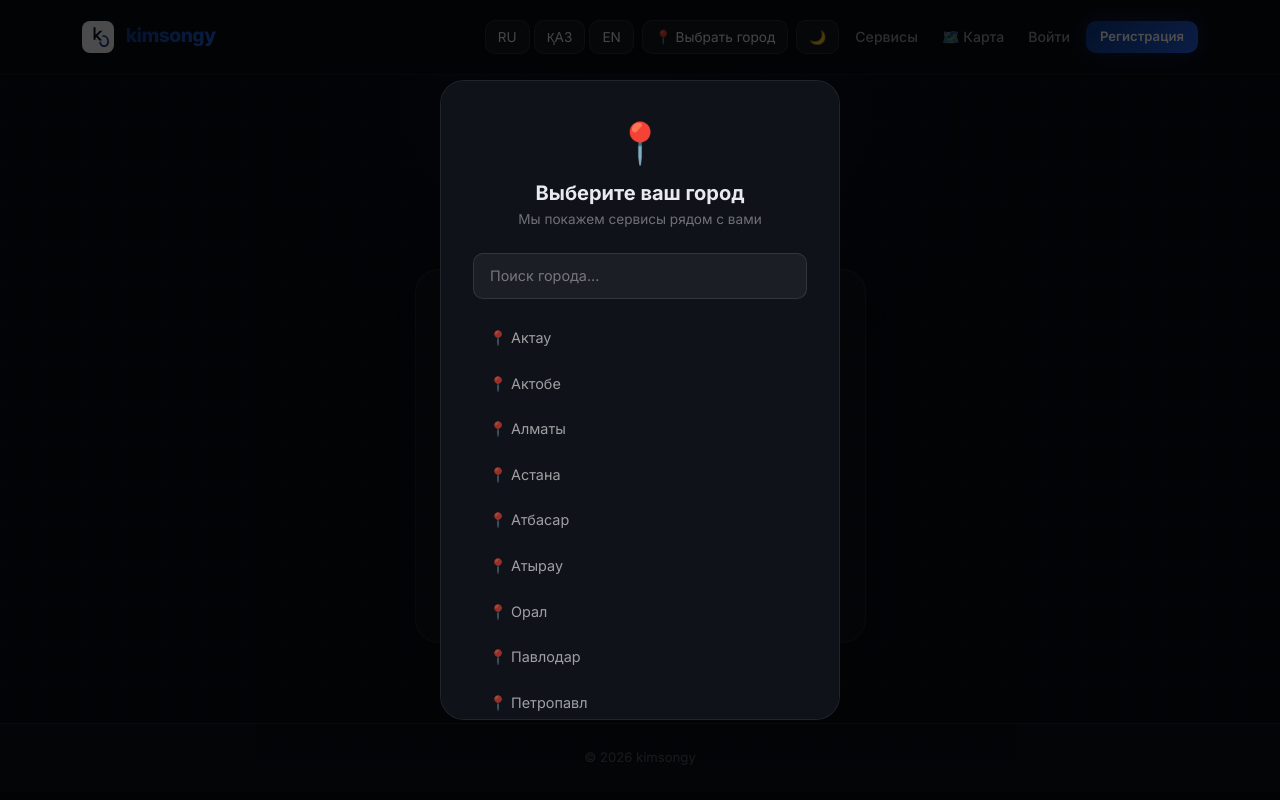
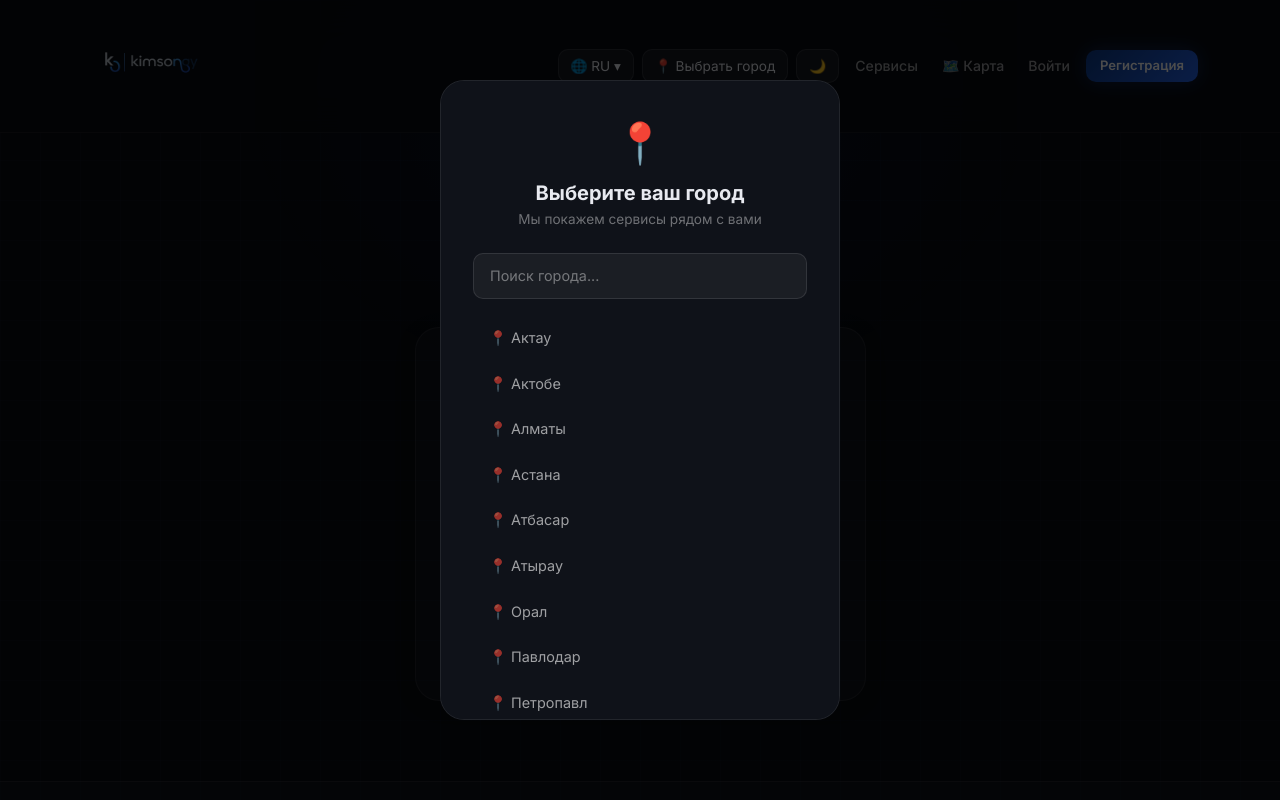
Before and after one commit to Yel-Aman/service-booker, a Django app: page /accounts/login/?next=/bookings/review/1/ in a window 1280 px wide. Run offline with Django 5.2, Linux system fonts and the light colour scheme; data comes from the database, SQL or seed files in the repository.

Commit message:
Add kimsongy logo, language dropdown, rebrand

```diff
--- a/templates/base.html
+++ b/templates/base.html
@@ -54,13 +54,17 @@
             --footer-bg: #1a1a1a;
         }
 
+        /* Переключение логотипа */
+        [data-theme="dark"] .logo-light { display: none; }
+        [data-theme="dark"] .logo-dark { display: inline; }
+        [data-theme="light"] .logo-light { display: inline; }
+        [data-theme="light"] .logo-dark { display: none; }
+
         body { background: var(--bg); color: var(--text); min-height: 100vh; background-image: linear-gradient(var(--grid-color) 1px, transparent 1px), linear-gradient(90deg, var(--grid-color) 1px, transparent 1px); background-size: 40px 40px; transition: background 0.3s, color 0.3s; }
         body::before { content: ''; position: fixed; top: -200px; left: 50%; transform: translateX(-50%); width: 800px; height: 600px; background: radial-gradient(ellipse, rgba(37,99,235,0.08) 0%, transparent 70%); pointer-events: none; z-index: 0; }
         .container { position: relative; z-index: 1; }
 
-        .navbar { background: var(--navbar-bg) !important; backdrop-filter: blur(20px); -webkit-backdrop-filter: blur(20px); border-bottom: 1px solid var(--navbar-border); padding: 16px 0; position: sticky; top: 0; z-index: 1000; }
-        .navbar-brand { font-weight: 800; font-size: 1.2rem; color: var(--text) !important; letter-spacing: -0.5px; }
-        .navbar-brand span { background: linear-gradient(135deg, #0a3a8a, #2563eb); -webkit-background-clip: text; -webkit-text-fill-color: transparent; }
+        .navbar { background: var(--navbar-bg) !important; backdrop-filter: blur(20px); -webkit-backdrop-filter: blur(20px); border-bottom: 1px solid var(--navbar-border); padding: 12px 0; position: sticky; top: 0; z-index: 1000; }
         .nav-link { color: var(--text-sub) !important; font-size: 0.88rem; font-weight: 500; transition: color 0.2s; }
         .nav-link:hover { color: #2563eb !important; }
 
@@ -92,9 +96,14 @@
         .theme-toggle { background: var(--city-btn-bg); border: 1px solid var(--city-btn-border); border-radius: 10px; padding: 6px 12px; color: var(--text); font-size: 0.85rem; cursor: pointer; transition: all 0.2s; }
         .theme-toggle:hover { background: rgba(37,99,235,0.2); }
 
-        .lang-selector { background: var(--city-btn-bg); border: 1px solid var(--city-btn-border); border-radius: 10px; padding: 6px 12px; color: var(--text); font-size: 0.85rem; cursor: pointer; transition: all 0.2s; text-decoration: none; }
-        .lang-selector:hover { background: rgba(37,99,235,0.2); color: var(--text); }
-        .lang-selector.active { background: rgba(37,99,235,0.3); color: #2563eb; border-color: rgba(37,99,235,0.4); }
+        .lang-dropdown { position: relative; }
+        .lang-btn { background: var(--city-btn-bg); border: 1px solid var(--city-btn-border); border-radius: 10px; padding: 6px 12px; color: var(--text); font-size: 0.85rem; cursor: pointer; transition: all 0.2s; display:flex; align-items:center; gap:4px; }
+        .lang-btn:hover { background: rgba(37,99,235,0.2); }
+        .lang-menu { display:none; position:absolute; top:calc(100% + 6px); right:0; background:var(--modal-bg); border:1px solid var(--border); border-radius:12px; padding:6px; min-width:120px; z-index:999; box-shadow:0 8px 24px rgba(0,0,0,0.3); }
+        .lang-dropdown:hover .lang-menu { display:block; }
+        .lang-menu form button { display:block; width:100%; text-align:left; padding:8px 12px; border-radius:8px; border:none; background:transparent; color:var(--text); font-size:0.85rem; cursor:pointer; transition:background 0.15s; }
+        .lang-menu form button:hover { background:rgba(37,99,235,0.2); }
+        .lang-menu form button.active { color:#2563eb; font-weight:600; }
 
         .city-modal { display:none; position:fixed; inset:0; background:rgba(0,0,0,0.7); z-index:9999; align-items:center; justify-content:center; }
         .city-modal.show { display:flex; }
@@ -120,15 +129,16 @@
             .hero { padding: 48px 20px; margin-bottom: 32px; border-radius: 20px; }
             .hero h1 { font-size: 2.2rem !important; letter-spacing: -1px !important; }
             .hero p { font-size: 0.95rem !important; }
-            .navbar { padding: 10px 0; }
+            .navbar { padding: 8px 0; }
             .navbar .container { flex-wrap: nowrap; overflow-x: auto; }
             .navbar-nav { flex-wrap: nowrap !important; gap: 8px !important; }
-            .city-selector, .theme-toggle, .lang-selector { font-size: 0.75rem; padding: 4px 8px; }
+            .city-selector, .theme-toggle, .lang-btn { font-size: 0.75rem; padding: 4px 8px; }
             .nav-link { font-size: 0.8rem !important; }
             .city-modal-content { width: calc(100% - 32px); margin: 16px; padding: 24px; }
             .card { border-radius: 12px; }
             .btn { padding: 8px 16px; font-size: 0.85rem; }
             #weather { display: none; }
+            .navbar-brand img { height: 36px !important; }
         }
 
         @keyframes pulse { 0%, 100% { transform: scale(1); } 50% { transform: scale(1.1); opacity: 0.8; } }
@@ -161,31 +171,44 @@
 <nav class="navbar navbar-expand-lg">
     <div class="container">
         <a class="navbar-brand" href="{% url 'home' %}">
-            <img src="{% static 'icons/icon-192.png' %}" style="height:32px; width:32px; border-radius:8px; margin-right:8px; vertical-align:middle;">
-            <span>kimsongy</span>
+            <img src="{% static 'kimsongy_logo.png' %}" alt="kimsongy" class="logo-light" style="height:58px; width:auto;">
+            <img src="{% static 'kimsongy_logo_white.png' %}" alt="kimsongy" class="logo-dark" style="height:98px; width:auto;">
         </a>
         <span id="weather" style="font-size:0.8rem; color:var(--text-muted); margin-left:12px;"></span>
         <div class="navbar-nav ms-auto d-flex flex-row gap-2 align-items-center">
-            <div class="d-flex gap-1">
-                <form action="{% url 'set_language' %}" method="post" style="display:inline;">
+
+            <!-- Выпадающее меню языков -->
+            <div class="lang-dropdown">
+                <button class="lang-btn">
+                    🌐
+                    {% if LANGUAGE_CODE == 'ru' %}RU
+                    {% elif LANGUAGE_CODE == 'kk' %}ҚАЗ
+                    {% elif LANGUAGE_CODE == 'en' %}EN
+                    {% else %}RU{% endif %}
+                    ▾
+                </button>
+                <div class="lang-menu">
+                    <form action="{% url 'set_language' %}" method="post">
                         {% csrf_token %}
                         <input type="hidden" name="language" value="ru">
                         <input type="hidden" name="next" value="{{ request.path }}">
-                    <button type="submit" class="lang-selector {% if LANGUAGE_CODE == 'ru' %}active{% endif %}">RU</button>
+                        <button type="submit" class="{% if LANGUAGE_CODE == 'ru' %}active{% endif %}">🇷🇺 Русский</button>
                     </form>
-                <form action="{% url 'set_language' %}" method="post" style="display:inline;">
+                    <form action="{% url 'set_language' %}" method="post">
                         {% csrf_token %}
                         <input type="hidden" name="language" value="kk">
                         <input type="hidden" name="next" value="{{ request.path }}">
-                    <button type="submit" class="lang-selector {% if LANGUAGE_CODE == 'kk' %}active{% endif %}">ҚАЗ</button>
+                        <button type="submit" class="{% if LANGUAGE_CODE == 'kk' %}active{% endif %}">🇰🇿 Қазақша</button>
                     </form>
-                <form action="{% url 'set_language' %}" method="post" style="display:inline;">
+                    <form action="{% url 'set_language' %}" method="post">
                         {% csrf_token %}
                         <input type="hidden" name="language" value="en">
                         <input type="hidden" name="next" value="{{ request.path }}">
-                    <button type="submit" class="lang-selector {% if LANGUAGE_CODE == 'en' %}active{% endif %}">EN</button>
+                        <button type="submit" class="{% if LANGUAGE_CODE == 'en' %}active{% endif %}">🇬🇧 English</button>
                     </form>
                 </div>
+            </div>
+
             <button class="city-selector" onclick="document.getElementById('cityModal').classList.add('show')">
                 📍 {{ request.session.city_name|default:"Выбрать город" }}
             </button>
```
Also changed, not shown: static/kimsongy_logo.png (added), static/kimsongy_logo_white.png (added). Lines whose indentation alone changed are shown as unchanged.
